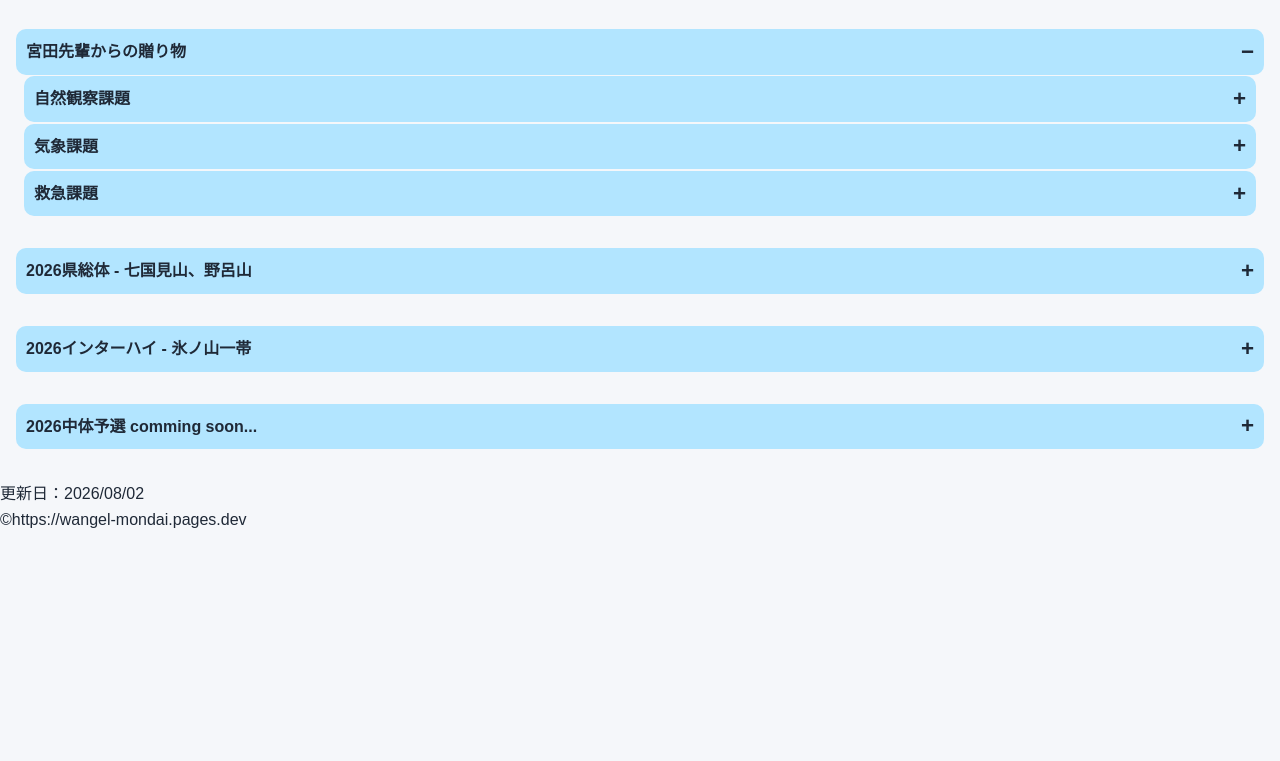
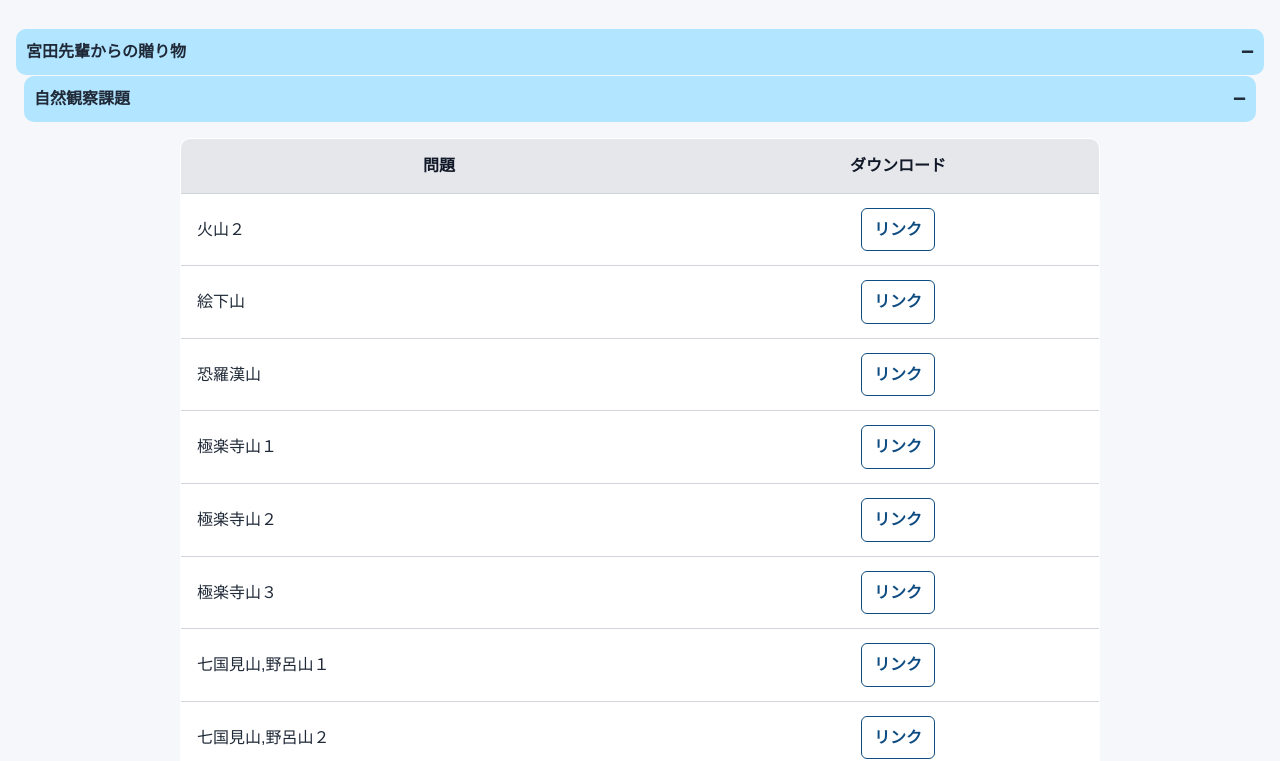
Before and after one commit to YamaDai-phy/wangel_mondai-website, a plain HTML site: page pdf.html in a window 1280 px wide. Shown: the part 54-815 px from the top of the page. Drawn offline with Linux system fonts and the light colour scheme.

Commit message:
データ構造を更新し、PDFファイルの情報を統合して保存する機能を追加

```diff
--- a/pdf.html
+++ b/pdf.html
@@ -13,7 +13,7 @@
     <section class="details-section">
       <details class="accordion" open>
         <summary class="accordion__summary">宮田先輩からの贈り物</summary>
-        <details class="accordion-2">
+        <details class="accordion-2" open>
           <summary class="accordion__summary-2">自然観察課題</summary>
           <div id="shizekan-list">
             <p>読み込み中...</p>
@@ -21,9 +21,11 @@
         </details>
         <details class="accordion-2">
           <summary class="accordion__summary-2">気象課題</summary>
+          <div id="kisho-list"><p>読み込み中...</p></div>
         </details>
         <details class="accordion-2">
           <summary class="accordion__summary-2">救急課題</summary>
+          <div id="kyukyu-list"><p>読み込み中...</p></div>
         </details>
       </details>
       <details class="accordion">
@@ -223,25 +225,79 @@
           return a;
         }
         fetch('pdf/data.json').then(r=>r.json()).then(data=>{
-          const container = document.getElementById('shizekan-list');
+          const mapping = {
+            '自然観察': 'shizekan-list',
+            '気象': 'kisho-list',
+            '救急': 'kyukyu-list'
+          };
+          const buckets = {};
+          Object.values(mapping).forEach(id => buckets[id] = []);
+          buckets['other-list'] = [];
+
+          const papers = data.papers || [];
+          for(const p of papers){
+            const id = mapping[p.category] || (p.path && p.path.indexOf('pdf/kadai/shizekan/') !== -1 ? 'shizekan-list' : 'other-list');
+            buckets[id].push(p);
+          }
+
+          function renderTable(containerId, items){
+            const container = document.getElementById(containerId);
+            if(!container) return;
             container.innerHTML = '';
-          const items = (data.papers || []).filter(p => p.path && p.path.indexOf('/kadai/shizekan/') !== -1 || p.category === '自然観察');
             if(items.length === 0){
               container.innerHTML = '<p>該当ファイルがありません。</p>';
               return;
             }
-          const ul = document.createElement('ul');
             items.sort((a,b)=> a.title.localeCompare(b.title, 'ja'));
+            const table = document.createElement('table');
+            const thead = document.createElement('thead');
+            thead.innerHTML = '<tr><th>問題</th><th>ダウンロード</th></tr>';
+            table.appendChild(thead);
+            const tbody = document.createElement('tbody');
             for(const p of items){
-            const li = document.createElement('li');
-            li.appendChild(mkLink(p));
-            li.appendChild(document.createTextNode(' — ' + (p.mtime ? p.mtime.split('T')[0] : '')));
-            ul.appendChild(li);
+              const tr = document.createElement('tr');
+              const tdTitle = document.createElement('td');
+              let t = p.title.replace(/\.(pdf)$/i, '');
+              if(p.mtime) ;
+              tdTitle.textContent = t;
+              const tdLink = document.createElement('td');
+              const a = mkLink(p);
+              a.textContent = 'リンク';
+              tdLink.appendChild(a);
+              tr.appendChild(tdTitle);
+              tr.appendChild(tdLink);
+              tbody.appendChild(tr);
             }
-          container.appendChild(ul);
+            table.appendChild(tbody);
+            container.appendChild(table);
+          }
+
+          renderTable('shizekan-list', buckets['shizekan-list']);
+          renderTable('kisho-list', buckets['kisho-list']);
+          renderTable('kyukyu-list', buckets['kyukyu-list']);
+          // render any uncategorized files
+          // create a container if not present
+          let other = document.getElementById('other-list');
+          if(!other){
+            const details = document.createElement('details');
+            details.className = 'accordion';
+            const summary = document.createElement('summary');
+            summary.className = 'accordion__summary';
+            summary.textContent = 'その他';
+            details.appendChild(summary);
+            const div = document.createElement('div');
+            div.id = 'other-list';
+            details.appendChild(div);
+            document.querySelector('.details-section').appendChild(details);
+            other = div;
+          }
+          renderTable('other-list', buckets['other-list']);
+
         }).catch(err=>{
-          const c = document.getElementById('shizekan-list');
+          ['shizekan-list','kisho-list','kyukyu-list'].forEach(id=>{
+            const c = document.getElementById(id);
             if(c) c.innerHTML = '<p>読み込みに失敗しました。</p>';
+          });
           console.error(err);
         });
       })();
--- a/pdf/data.json
+++ b/pdf/data.json
@@ -1,33 +1,300 @@
 {
   "papers": [
-    { "filename": "shizekan-chizu1mon1tou.pdf", "path": "pdf/kadai/shizekan/shizekan-chizu1mon1tou.pdf", "title": "shizekan-chizu1mon1tou", "category": "自然観察" },
-    { "filename": "shizekan-chuiten.pdf", "path": "pdf/kadai/shizekan/shizekan-chuiten.pdf", "title": "shizekan-chuiten", "category": "自然観察" },
-    { "filename": "shizekan-dousho,hara.pdf", "path": "pdf/kadai/shizekan/shizekan-dousho,hara.pdf", "title": "shizekan-dousho,hara", "category": "自然観察" },
-    { "filename": "shizekan-ege.pdf", "path": "pdf/kadai/shizekan/shizekan-ege.pdf", "title": "shizekan-ege", "category": "自然観察" },
-    { "filename": "shizekan-gokurakuji1.pdf", "path": "pdf/kadai/shizekan/shizekan-gokurakuji1.pdf", "title": "shizekan-gokurakuji1", "category": "自然観察" },
-    { "filename": "shizekan-gokurakuji2.pdf", "path": "pdf/kadai/shizekan/shizekan-gokurakuji2.pdf", "title": "shizekan-gokurakuji2", "category": "自然観察" },
-    { "filename": "shizekan-gokurakuji3.pdf", "path": "pdf/kadai/shizekan/shizekan-gokurakuji3.pdf", "title": "shizekan-gokurakuji3", "category": "自然観察" },
-    { "filename": "shizekan-hiyama2.pdf", "path": "pdf/kadai/shizekan/shizekan-hiyama2.pdf", "title": "shizekan-hiyama2", "category": "自然観察" },
-    { "filename": "shizekan-hyonosen.pdf", "path": "pdf/kadai/shizekan/shizekan-hyonosen.pdf", "title": "shizekan-hyonosen", "category": "自然観察" },
-    { "filename": "shizekan-misen1.pdf", "path": "pdf/kadai/shizekan/shizekan-misen1.pdf", "title": "shizekan-misen1", "category": "自然観察" },
-    { "filename": "shizekan-misen2.pdf", "path": "pdf/kadai/shizekan/shizekan-misen2.pdf", "title": "shizekan-misen2", "category": "自然観察" },
-    { "filename": "shizekan-misen3.pdf", "path": "pdf/kadai/shizekan/shizekan-misen3.pdf", "title": "shizekan-misen3", "category": "自然観察" },
-    { "filename": "shizekan-misen4.pdf", "path": "pdf/kadai/shizekan/shizekan-misen4.pdf", "title": "shizekan-misen4", "category": "自然観察" },
-    { "filename": "shizekan-nanakunimi,noro.pdf", "path": "pdf/kadai/shizekan/shizekan-nanakunimi,noro.pdf", "title": "shizekan-nanakunimi,noro", "category": "自然観察" },
-    { "filename": "shizekan-nanakunimi,noro2.pdf", "path": "pdf/kadai/shizekan/shizekan-nanakunimi,noro2.pdf", "title": "shizekan-nanakunimi,noro2", "category": "自然観察" },
-    { "filename": "shizekan-nanakunimi,noro3.pdf", "path": "pdf/kadai/shizekan/shizekan-nanakunimi,noro3.pdf", "title": "shizekan-nanakunimi,noro3", "category": "自然観察" },
-    { "filename": "shizekan-nanakunimi,noro4.pdf", "path": "pdf/kadai/shizekan/shizekan-nanakunimi,noro4.pdf", "title": "shizekan-nanakunimi,noro4", "category": "自然観察" },
-    { "filename": "shizekan-nanakunimi,noro5.pdf", "path": "pdf/kadai/shizekan/shizekan-nanakunimi,noro5.pdf", "title": "shizekan-nanakunimi,noro5", "category": "自然観察" },
-    { "filename": "shizekan-nanakunimi,noro6.pdf", "path": "pdf/kadai/shizekan/shizekan-nanakunimi,noro6.pdf", "title": "shizekan-nanakunimi,noro6", "category": "自然観察" },
-    { "filename": "shizekan-ochousu,hiyama1.pdf", "path": "pdf/kadai/shizekan/shizekan-ochousu,hiyama1.pdf", "title": "shizekan-ochousu,hiyama1", "category": "自然観察" },
-    { "filename": "shizekan-ochousu,hiyama2.pdf", "path": "pdf/kadai/shizekan/shizekan-ochousu,hiyama2.pdf", "title": "shizekan-ochousu,hiyama2", "category": "自然観察" },
-    { "filename": "shizekan-ochousu,yunokijo.pdf", "path": "pdf/kadai/shizekan/shizekan-ochousu,yunokijo.pdf", "title": "shizekan-ochousu,yunokijo", "category": "自然観察" },
-    { "filename": "shizekan-osorakan.pdf", "path": "pdf/kadai/shizekan/shizekan-osorakan.pdf", "title": "shizekan-osorakan", "category": "自然観察" },
-    { "filename": "shizekan-ozue1.pdf", "path": "pdf/kadai/shizekan/shizekan-ozue1.pdf", "title": "shizekan-ozue1", "category": "自然観察" },
-    { "filename": "shizekan-ozue2.pdf", "path": "pdf/kadai/shizekan/shizekan-ozue2.pdf", "title": "shizekan-ozue2", "category": "自然観察" },
-    { "filename": "shizekan-ryuou1.pdf", "path": "pdf/kadai/shizekan/shizekan-ryuou1.pdf", "title": "shizekan-ryuou1", "category": "自然観察" },
-    { "filename": "shizekan-ryuou2.pdf", "path": "pdf/kadai/shizekan/shizekan-ryuou2.pdf", "title": "shizekan-ryuou2", "category": "自然観察" },
-    { "filename": "shizekan-tozanyogo1mon1tou.pdf", "path": "pdf/kadai/shizekan/shizekan-tozanyogo1mon1tou.pdf", "title": "shizekan-tozanyogo1mon1tou", "category": "自然観察" },
-    { "filename": "shizekan-yunokijo2.pdf", "path": "pdf/kadai/shizekan/shizekan-yunokijo2.pdf", "title": "shizekan-yunokijo2", "category": "自然観察" }
+    {
+      "filename": "kyotsu1-mon-haihu.pdf",
+      "path": "pdf/inhai/kyotsu1-mon-haihu.pdf",
+      "title": "kyotsu1-mon-haihu",
+      "category": "inhai",
+      "size": 1620141,
+      "mtime": "2026-07-27T15:44:38.808Z"
+    },
+    {
+      "filename": "kyotsu1-mon.pdf",
+      "path": "pdf/inhai/kyotsu1-mon.pdf",
+      "title": "kyotsu1-mon",
+      "category": "inhai",
+      "size": 461251,
+      "mtime": "2026-07-27T16:33:02.782Z"
+    },
+    {
+      "filename": "kyotsu2-mon.pdf",
+      "path": "pdf/inhai/kyotsu2-mon.pdf",
+      "title": "kyotsu2-mon",
+      "category": "inhai",
+      "size": 496979,
+      "mtime": "2026-07-29T06:05:58.000Z"
+    },
+    {
+      "filename": "shizekan-mon.pdf",
+      "path": "pdf/inhai/shizekan-mon.pdf",
+      "title": "shizekan-mon",
+      "category": "inhai",
+      "size": 621377,
+      "mtime": "2026-07-29T06:02:02.000Z"
+    },
+    {
+      "filename": "shizekan-tozanyogo1mon1tou.pdf",
+      "path": "pdf/kadai/shizekan/shizekan-tozanyogo1mon1tou.pdf",
+      "title": "登山用語１問１答",
+      "category": "自然観察",
+      "size": 441180,
+      "mtime": "2026-08-02T08:22:38.916Z"
+    },
+    {
+      "filename": "shizekan-chizu1mon1tou.pdf",
+      "path": "pdf/kadai/shizekan/shizekan-chizu1mon1tou.pdf",
+      "title": "地図記号１問１答",
+      "category": "自然観察",
+      "size": 457004,
+      "mtime": "2026-08-02T10:14:42.311Z"
+    },
+    {
+      "filename": "shizekan-chuiten.pdf",
+      "path": "pdf/kadai/shizekan/shizekan-chuiten.pdf",
+      "title": "注意点",
+      "category": "自然観察",
+      "size": 278720,
+      "mtime": "2026-08-02T08:27:23.445Z"
+    },
+    {
+      "filename": "shizekan-dousho,hara.pdf",
+      "path": "pdf/kadai/shizekan/shizekan-dousho,hara.pdf",
+      "title": "洞所山,原山",
+      "category": "自然観察",
+      "size": 918240,
+      "mtime": "2026-08-02T10:09:27.224Z"
+    },
+    {
+      "filename": "shizekan-ege.pdf",
+      "path": "pdf/kadai/shizekan/shizekan-ege.pdf",
+      "title": "絵下山",
+      "category": "自然観察",
+      "size": 762331,
+      "mtime": "2026-08-02T08:29:03.084Z"
+    },
+    {
+      "filename": "shizekan-gokurakuji1.pdf",
+      "path": "pdf/kadai/shizekan/shizekan-gokurakuji1.pdf",
+      "title": "極楽寺山１",
+      "category": "自然観察",
+      "size": 752876,
+      "mtime": "2026-08-02T08:35:07.245Z"
+    },
+    {
+      "filename": "shizekan-gokurakuji2.pdf",
+      "path": "pdf/kadai/shizekan/shizekan-gokurakuji2.pdf",
+      "title": "極楽寺山２",
+      "category": "自然観察",
+      "size": 654142,
+      "mtime": "2026-08-02T10:04:36.793Z"
+    },
+    {
+      "filename": "shizekan-gokurakuji3.pdf",
+      "path": "pdf/kadai/shizekan/shizekan-gokurakuji3.pdf",
+      "title": "極楽寺山３",
+      "category": "自然観察",
+      "size": 648869,
+      "mtime": "2026-08-02T10:13:55.028Z"
+    },
+    {
+      "filename": "shizekan-hiyama2.pdf",
+      "path": "pdf/kadai/shizekan/shizekan-hiyama2.pdf",
+      "title": "火山２",
+      "category": "自然観察",
+      "size": 825707,
+      "mtime": "2026-08-02T08:34:34.108Z"
+    },
+    {
+      "filename": "shizekan-hyonosen.pdf",
+      "path": "pdf/kadai/shizekan/shizekan-hyonosen.pdf",
+      "title": "氷ノ山",
+      "category": "自然観察",
+      "size": 746034,
+      "mtime": "2026-08-02T10:16:16.168Z"
+    },
+    {
+      "filename": "shizekan-misen1.pdf",
+      "path": "pdf/kadai/shizekan/shizekan-misen1.pdf",
+      "title": "弥山１",
+      "category": "自然観察",
+      "size": 860631,
+      "mtime": "2026-08-02T08:33:32.233Z"
+    },
+    {
+      "filename": "shizekan-misen2.pdf",
+      "path": "pdf/kadai/shizekan/shizekan-misen2.pdf",
+      "title": "弥山２",
+      "category": "自然観察",
+      "size": 448979,
+      "mtime": "2026-08-02T08:37:25.817Z"
+    },
+    {
+      "filename": "shizekan-misen3.pdf",
+      "path": "pdf/kadai/shizekan/shizekan-misen3.pdf",
+      "title": "弥山３",
+      "category": "自然観察",
+      "size": 655282,
+      "mtime": "2026-08-02T10:06:14.533Z"
+    },
+    {
+      "filename": "shizekan-misen4.pdf",
+      "path": "pdf/kadai/shizekan/shizekan-misen4.pdf",
+      "title": "弥山４",
+      "category": "自然観察",
+      "size": 806512,
+      "mtime": "2026-08-02T10:12:04.763Z"
+    },
+    {
+      "filename": "shizekan-nanakunimi,noro.pdf",
+      "path": "pdf/kadai/shizekan/shizekan-nanakunimi,noro.pdf",
+      "title": "七国見山,野呂山１",
+      "category": "自然観察",
+      "size": 788403,
+      "mtime": "2026-08-02T08:20:47.257Z"
+    },
+    {
+      "filename": "shizekan-nanakunimi,noro2.pdf",
+      "path": "pdf/kadai/shizekan/shizekan-nanakunimi,noro2.pdf",
+      "title": "七国見山,野呂山２",
+      "category": "自然観察",
+      "size": 776490,
+      "mtime": "2026-08-02T08:23:33.913Z"
+    },
+    {
+      "filename": "shizekan-nanakunimi,noro3.pdf",
+      "path": "pdf/kadai/shizekan/shizekan-nanakunimi,noro3.pdf",
+      "title": "七国見山,野呂山３",
+      "category": "自然観察",
+      "size": 1042580,
+      "mtime": "2026-08-02T08:24:08.716Z"
+    },
+    {
+      "filename": "shizekan-nanakunimi,noro4.pdf",
+      "path": "pdf/kadai/shizekan/shizekan-nanakunimi,noro4.pdf",
+      "title": "七国見山,野呂山４",
+      "category": "自然観察",
+      "size": 697332,
+      "mtime": "2026-08-02T08:24:40.773Z"
+    },
+    {
+      "filename": "shizekan-nanakunimi,noro5.pdf",
+      "path": "pdf/kadai/shizekan/shizekan-nanakunimi,noro5.pdf",
+      "title": "七国見山,野呂山５",
+      "category": "自然観察",
+      "size": 652915,
+      "mtime": "2026-08-02T08:29:37.989Z"
+    },
+    {
+      "filename": "shizekan-nanakunimi,noro6.pdf",
+      "path": "pdf/kadai/shizekan/shizekan-nanakunimi,noro6.pdf",
+      "title": "七国見山,野呂山６",
+      "category": "自然観察",
+      "size": 886564,
+      "mtime": "2026-08-02T10:10:59.917Z"
+    },
+    {
+      "filename": "shizekan-ochousu,hiyama1.pdf",
+      "path": "pdf/kadai/shizekan/shizekan-ochousu,hiyama1.pdf",
+      "title": "大茶臼山,火山２",
+      "category": "自然観察",
+      "size": 529103,
+      "mtime": "2026-08-02T08:31:36.400Z"
+    },
+    {
+      "filename": "shizekan-ochousu,hiyama2.pdf",
+      "path": "pdf/kadai/shizekan/shizekan-ochousu,hiyama2.pdf",
+      "title": "大茶臼山,火山３",
+      "category": "自然観察",
+      "size": 458343,
+      "mtime": "2026-08-02T08:41:20.974Z"
+    },
+    {
+      "filename": "shizekan-ochousu,yunokijo.pdf",
+      "path": "pdf/kadai/shizekan/shizekan-ochousu,yunokijo.pdf",
+      "title": "大茶臼山,柚木城山",
+      "category": "自然観察",
+      "size": 1118656,
+      "mtime": "2026-08-02T08:39:32.817Z"
+    },
+    {
+      "filename": "shizekan-osorakan.pdf",
+      "path": "pdf/kadai/shizekan/shizekan-osorakan.pdf",
+      "title": "恐羅漢山",
+      "category": "自然観察",
+      "size": 608670,
+      "mtime": "2026-08-02T10:11:35.354Z"
+    },
+    {
+      "filename": "shizekan-ozue1.pdf",
+      "path": "pdf/kadai/shizekan/shizekan-ozue1.pdf",
+      "title": "大潰山１",
+      "category": "自然観察",
+      "size": 693370,
+      "mtime": "2026-08-02T08:33:01.219Z"
+    },
+    {
+      "filename": "shizekan-ozue2.pdf",
+      "path": "pdf/kadai/shizekan/shizekan-ozue2.pdf",
+      "title": "大潰山２",
+      "category": "自然観察",
+      "size": 451526,
+      "mtime": "2026-08-02T10:05:23.200Z"
+    },
+    {
+      "filename": "shizekan-ryuou1.pdf",
+      "path": "pdf/kadai/shizekan/shizekan-ryuou1.pdf",
+      "title": "竜王山１",
+      "category": "自然観察",
+      "size": 848677,
+      "mtime": "2026-08-02T10:07:41.815Z"
+    },
+    {
+      "filename": "shizekan-ryuou2.pdf",
+      "path": "pdf/kadai/shizekan/shizekan-ryuou2.pdf",
+      "title": "竜王山２",
+      "category": "自然観察",
+      "size": 733828,
+      "mtime": "2026-08-02T10:10:23.651Z"
+    },
+    {
+      "filename": "shizekan-yunokijo2.pdf",
+      "path": "pdf/kadai/shizekan/shizekan-yunokijo2.pdf",
+      "title": "柚木城山２",
+      "category": "自然観察",
+      "size": 755070,
+      "mtime": "2026-08-02T08:40:28.534Z"
+    },
+    {
+      "filename": "No.1kotae.pdf",
+      "path": "pdf/kensotai/No.1kotae.pdf",
+      "title": "No.1kotae",
+      "category": "kensotai",
+      "size": 329723,
+      "mtime": "2026-04-03T15:35:12.452Z"
+    },
+    {
+      "filename": "No.1mondai.pdf",
+      "path": "pdf/kensotai/No.1mondai.pdf",
+      "title": "No.1mondai",
+      "category": "kensotai",
+      "size": 445387,
+      "mtime": "2026-04-03T15:32:28.281Z"
+    },
+    {
+      "filename": "No.2kotae.pdf",
+      "path": "pdf/kensotai/No.2kotae.pdf",
+      "title": "No.2kotae",
+      "category": "kensotai",
+      "size": 115085,
+      "mtime": "2026-06-14T12:55:47.800Z"
+    },
+    {
+      "filename": "No.2mondai.pdf",
+      "path": "pdf/kensotai/No.2mondai.pdf",
+      "title": "No.2mondai",
+      "category": "kensotai",
+      "size": 266649,
+      "mtime": "2026-06-14T12:55:00.839Z"
+    }
   ]
 }
```
Also changed, not shown: scripts/generate_pdf_index.js (+31 -2 lines). Lines whose indentation alone changed are shown as unchanged.
